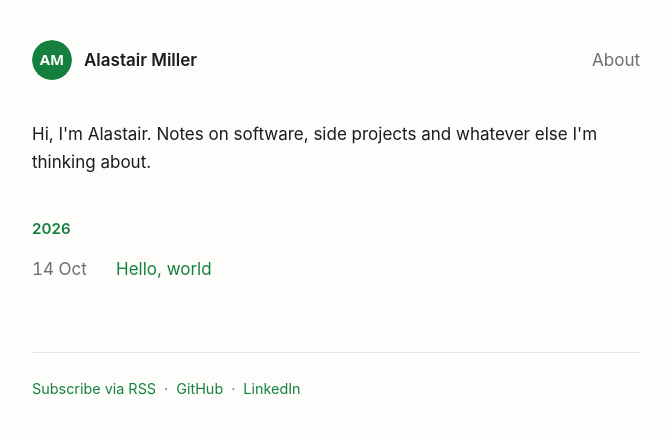
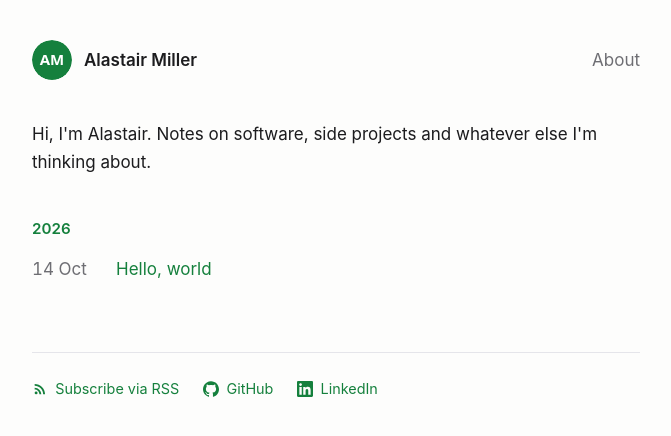
Before and after one commit to AlastairMiller/AlastairMiller.github.io, a Jekyll site: the page built from index.html, in a window 1280 px wide. Shown: the top 436 px of the page, without its empty margins (304-975 px from the left). Built offline with Jekyll 4.4.1, drawn with Linux system fonts in a browser that asks for light colours.

Commit message:
Add RSS, GitHub and LinkedIn icons to footer links
Co-Authored-By: Claude Opus 5.5 <noreply@anthropic.com>

```diff
--- a/_layouts/default.html
+++ b/_layouts/default.html
@@ -20,11 +20,9 @@
     {{ content }}
   </main>
   <footer class="site-footer">
-    <a href="{{ '/feed.xml' | relative_url }}">Subscribe via RSS</a>
-    <span aria-hidden="true">·</span>
-    <a href="https://github.com/{{ site.github }}">GitHub</a>
-    <span aria-hidden="true">·</span>
-    <a href="https://www.linkedin.com/in/{{ site.linkedin }}">LinkedIn</a>
+    <a href="{{ '/feed.xml' | relative_url }}"><svg class="icon" viewBox="0 0 24 24" aria-hidden="true"><circle cx="6.18" cy="17.82" r="2.18"/><path d="M4 4.44v2.83c7.03 0 12.73 5.7 12.73 12.73h2.83c0-8.59-6.97-15.56-15.56-15.56zm0 5.66v2.83c3.9 0 7.07 3.17 7.07 7.07h2.83c0-5.47-4.43-9.9-9.9-9.9z"/></svg><span>Subscribe via RSS</span></a>
+    <a href="https://github.com/{{ site.github }}"><svg class="icon" viewBox="0 0 24 24" aria-hidden="true"><path d="M12 .297c-6.63 0-12 5.373-12 12 0 5.303 3.438 9.8 8.205 11.385.6.113.82-.258.82-.577 0-.285-.01-1.04-.015-2.04-3.338.724-4.042-1.61-4.042-1.61C4.422 18.07 3.633 17.7 3.633 17.7c-1.087-.744.084-.729.084-.729 1.205.084 1.838 1.236 1.838 1.236 1.07 1.835 2.809 1.305 3.495.998.108-.776.417-1.305.76-1.605-2.665-.3-5.466-1.332-5.466-5.93 0-1.31.465-2.38 1.235-3.22-.135-.303-.54-1.523.105-3.176 0 0 1.005-.322 3.3 1.23.96-.267 1.98-.399 3-.405 1.02.006 2.04.138 3 .405 2.28-1.552 3.285-1.23 3.285-1.23.645 1.653.24 2.873.12 3.176.765.84 1.23 1.91 1.23 3.22 0 4.61-2.805 5.625-5.475 5.92.42.36.81 1.096.81 2.22 0 1.606-.015 2.896-.015 3.286 0 .315.21.69.825.57C20.565 22.092 24 17.592 24 12.297c0-6.627-5.373-12-12-12"/></svg><span>GitHub</span></a>
+    <a href="https://www.linkedin.com/in/{{ site.linkedin }}"><svg class="icon" viewBox="0 0 24 24" aria-hidden="true"><path d="M20.447 20.452h-3.554v-5.569c0-1.328-.027-3.037-1.852-3.037-1.853 0-2.136 1.445-2.136 2.939v5.667H9.351V9h3.414v1.561h.046c.477-.9 1.637-1.85 3.37-1.85 3.601 0 4.267 2.37 4.267 5.455v6.286zM5.337 7.433c-1.144 0-2.063-.926-2.063-2.065 0-1.138.92-2.063 2.063-2.063 1.14 0 2.064.925 2.064 2.063 0 1.139-.925 2.065-2.064 2.065zm1.782 13.019H3.555V9h3.564v11.452zM22.225 0H1.771C.792 0 0 .774 0 1.729v20.542C0 23.227.792 24 1.771 24h20.451C23.2 24 24 23.227 24 22.271V1.729C24 .774 23.2 0 22.222 0h.003z"/></svg><span>LinkedIn</span></a>
   </footer>
 </body>
 </html>
--- a/assets/style.css
+++ b/assets/style.css
@@ -56,4 +56,6 @@ pre, code { font-family: ui-monospace, SFMono-Regular, Menlo, monospace; font-si
 pre { background: var(--rule); padding: 1rem; border-radius: 6px; overflow-x: auto; }
 .back { margin-top: 3rem; }
 
-.site-footer { margin-top: 4rem; padding-top: 1.5rem; border-top: 1px solid var(--rule); color: var(--muted); font-size: .9rem; display: flex; gap: .5rem; flex-wrap: wrap; }
+.site-footer { margin-top: 4rem; padding-top: 1.5rem; border-top: 1px solid var(--rule); color: var(--muted); font-size: .9rem; display: flex; gap: .75rem 1.5rem; flex-wrap: wrap; }
+.site-footer a { display: inline-flex; align-items: center; gap: .45rem; }
+.icon { width: 1rem; height: 1rem; fill: currentColor; flex: none; }
```
